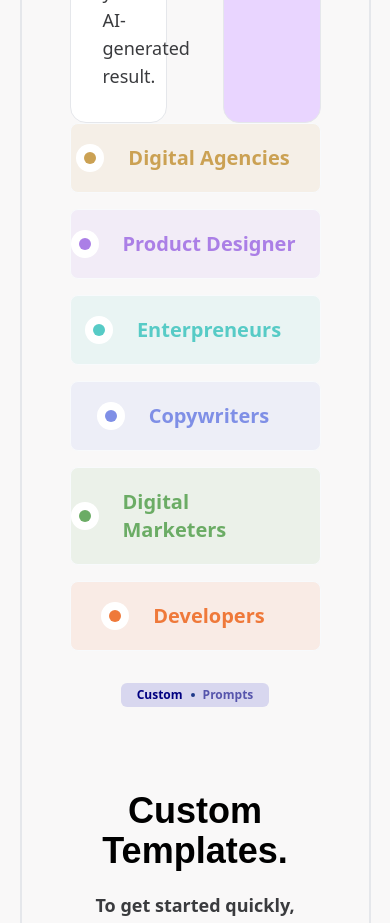
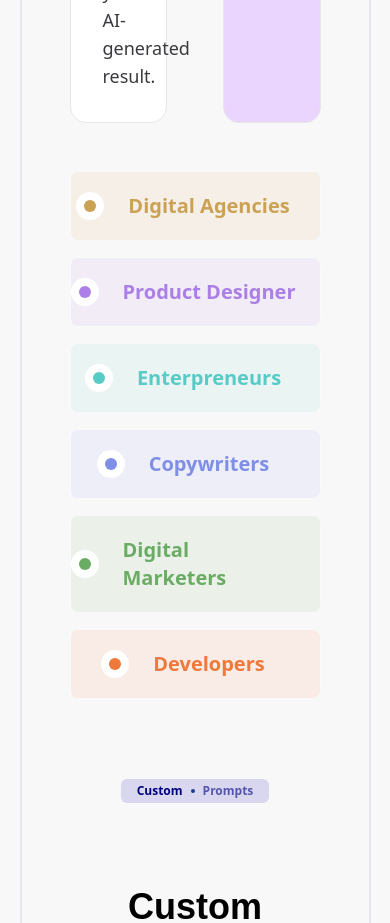
Before and after one commit to solomon-mh/ai-website-ui-clone, a React (Vite) app: page / in a window 390 px wide. Shown: the part 4000-4923 px from the top of the page. Built offline with nearby package versions, Linux system fonts and the light colour scheme.

Commit message:
working on responsiveness

```diff
--- a/src/components/JibyteAiUsers.jsx
+++ b/src/components/JibyteAiUsers.jsx
@@ -5,7 +5,7 @@ const JibyteAiUsers = () => {
   const indUsers = jibyteUsers.map((user) => (
     <JiByteUsersBox key={user.id} name={user.name} color={user.color} />
   ));
-  return <div className='grid  md:grid-cols-3 gap-4'>{indUsers}</div>;
+  return <div className='grid md:grid-cols-3 gap-4 my-12'>{indUsers}</div>;
 };
 
 export default JibyteAiUsers;
```
